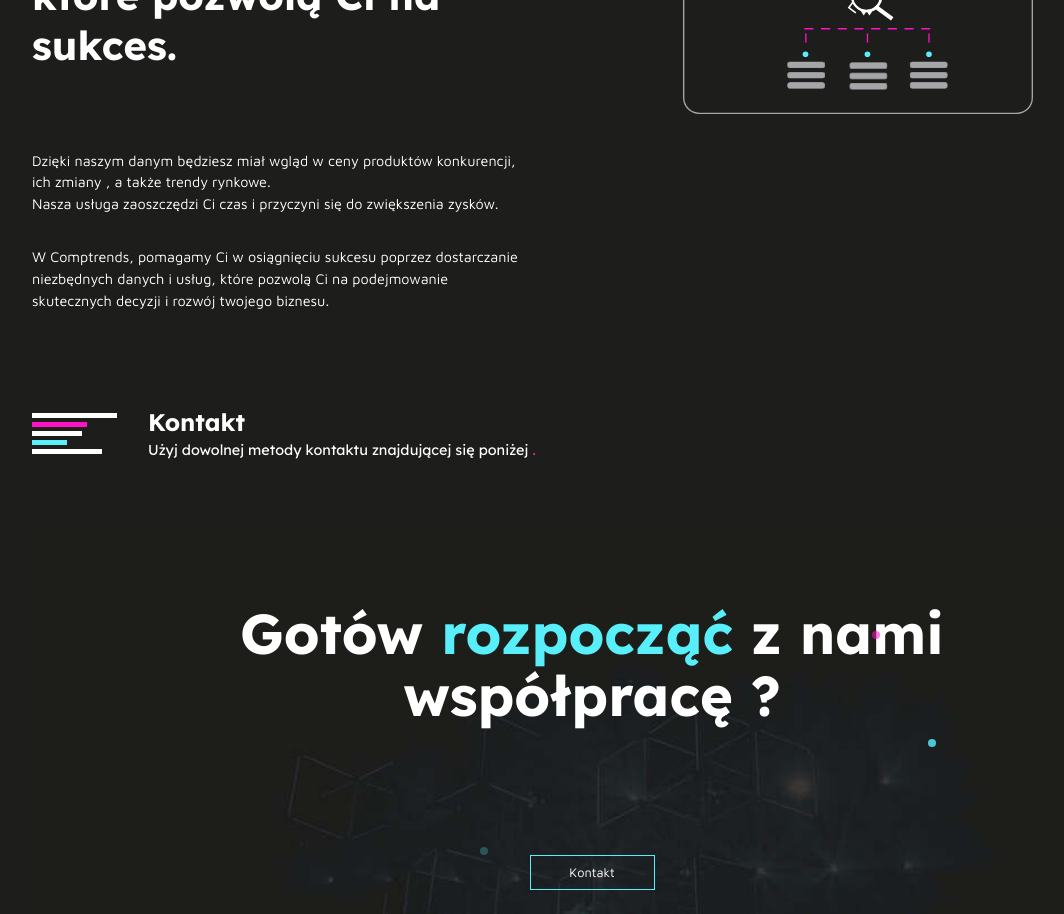
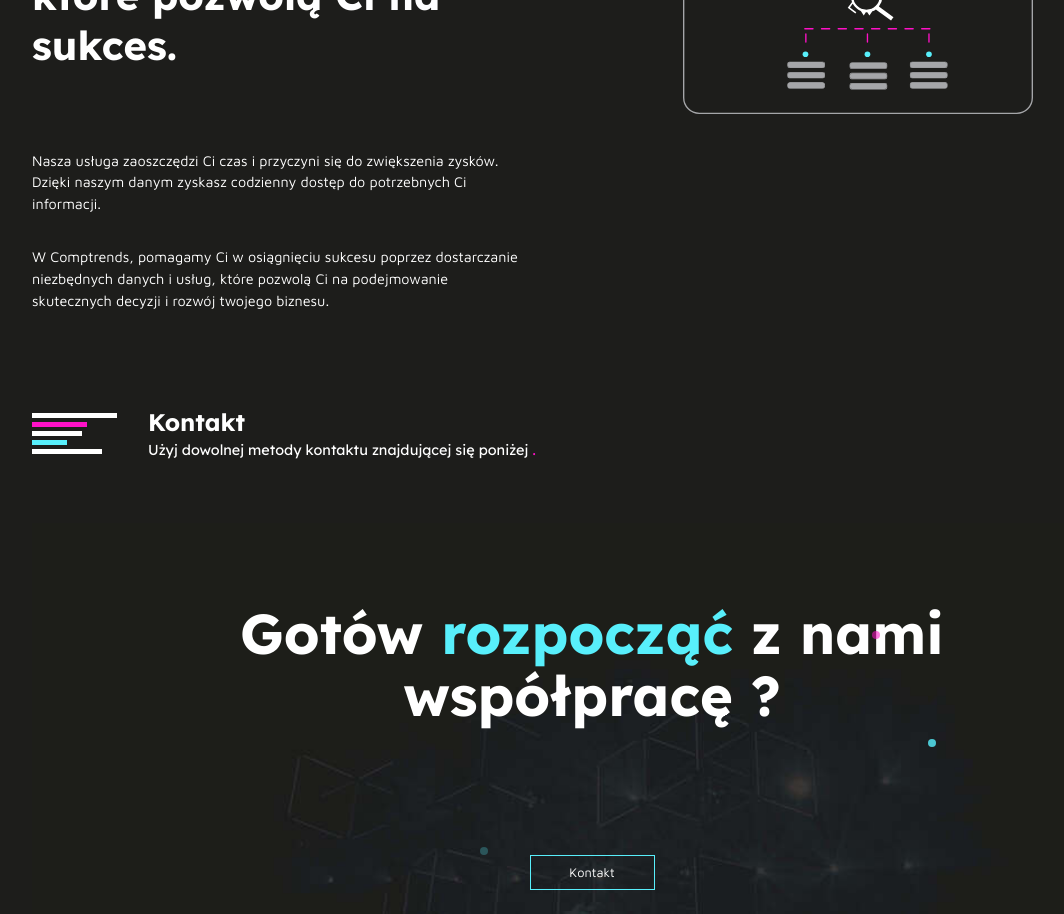
Before and after one commit to marcinzygan/comptrends-next, a Next.js app: page / in a window 1280 px wide. Shown: the part 3820-4734 px from the top of the page, without its empty margins (48-1112 px from the left). Built offline with nearby package versions, Linux system fonts and the light colour scheme.

Commit message:
changed offer text

```diff
--- a/components/OfferSection/OfferSection.js
+++ b/components/OfferSection/OfferSection.js
@@ -183,10 +183,9 @@ const OfferSection = () => {
               Ci na sukces.
             </motion.h2>
             <p className={"paragraph__txt" + " " + classes.offer__data_txt}>
-              Dzięki naszym danym będziesz miał wgląd w ceny produktów
-              konkurencji, ich zmiany , a także trendy rynkowe. <br></br>
               Nasza usługa zaoszczędzi Ci czas i przyczyni się do zwiększenia
-              zysków.
+              zysków. <br></br> Dzięki naszym danym zyskasz codzienny dostęp do
+              potrzebnych Ci informacji.
             </p>
             <div onClick={toggleData} className={classes.offer__btn}>
               {isDataSHown ? "Czytaj Mniej" : "Czytaj Wjęcej"}
```
